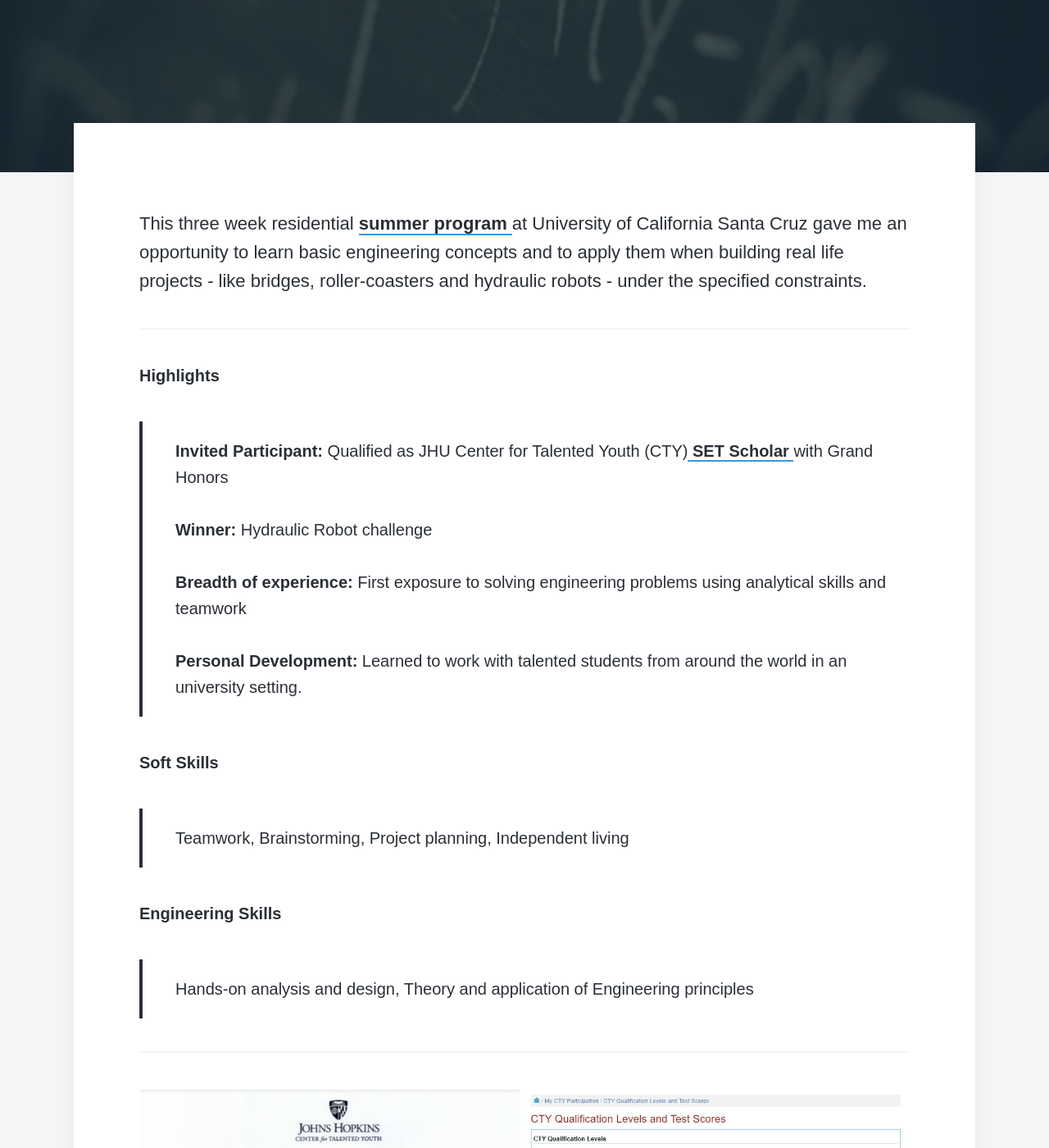
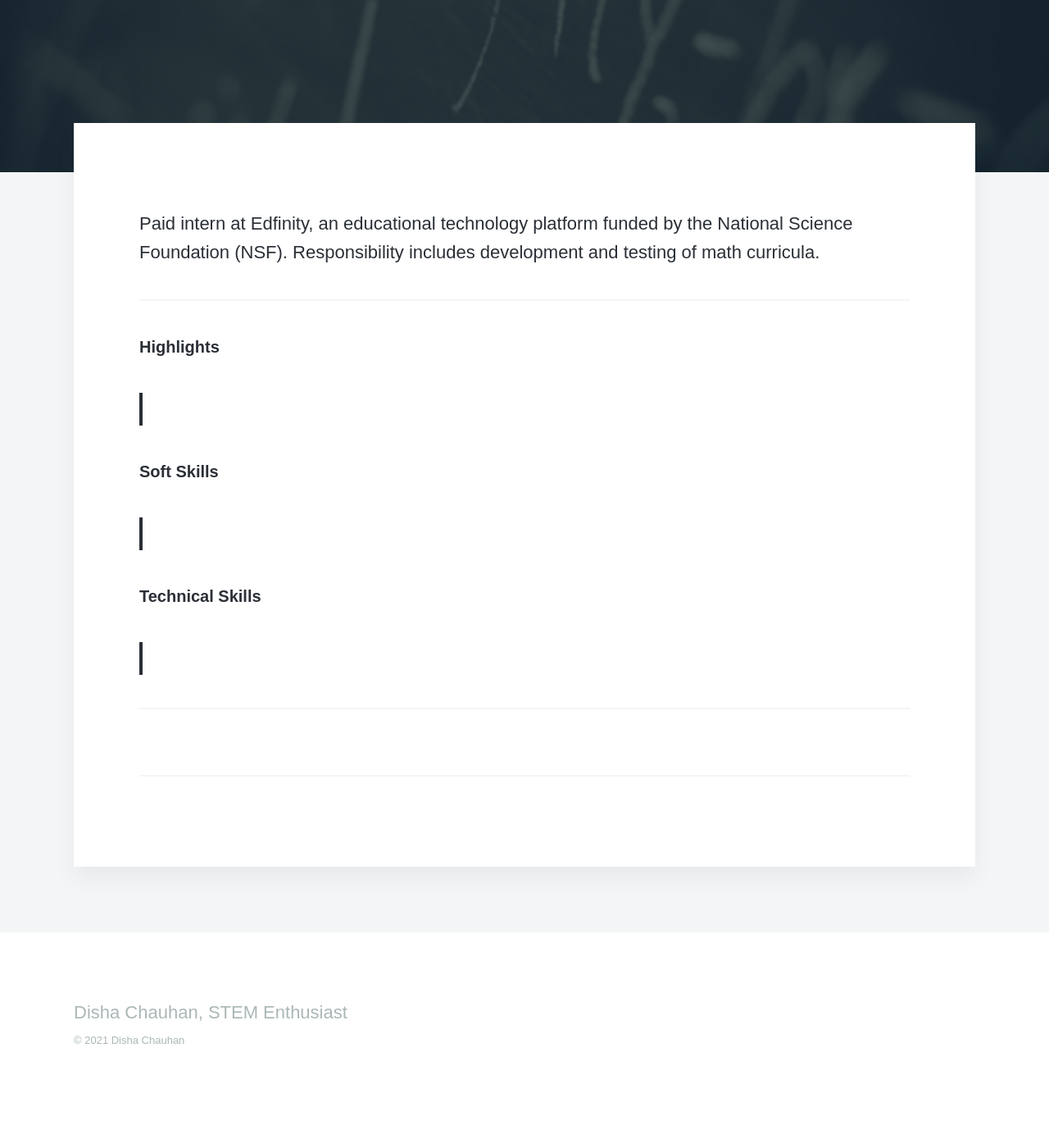
Before and after one commit to disha-22/disha-22.github.io, a Jekyll site: the page built from _projects/edfinity.md, in a window 1280 px wide and 1400 px high, scrolled down 356 px. Shown: the whole window at 82% size. Built offline with Jekyll 4.4.1, drawn with Linux system fonts in a browser that asks for light colours; nearby versions of some CDN libraries; some web fonts are replaced; after the commit the page ends 1711 px from its top, so only the background shows below that.

Commit message:
Update edfinity.md

```diff
--- a/_projects/edfinity.md
+++ b/_projects/edfinity.md
@@ -7,24 +7,23 @@ featured_image: '/images/shutterstock_317431127.jpg'
 ---
 
 <br>
-This three week residential <a href="https://cty.jhu.edu/summer/docs/syllabi/egrd_1.pdf/"> summer program </a> at University of California Santa Cruz gave me an opportunity to learn basic engineering concepts and to apply them when building real life projects - like bridges, roller-coasters and hydraulic robots - under the specified constraints.
+Paid intern at Edfinity, an educational technology platform funded by the National Science Foundation (NSF). Responsibility includes development and testing of math curricula.
 <hr>
 
 <h6> Highlights </h6>
-> <b> Invited Participant: </b>Qualified as JHU Center for Talented Youth (CTY)<a href="https://cty.jhu.edu/set/"> SET Scholar  </a> with Grand Honors <br><br> <b> Winner: </b> Hydraulic Robot challenge <br><br> <b>Breadth of experience:</b> First exposure to solving engineering problems using analytical skills and teamwork <br><br> <b>Personal Development:</b> Learned to work with talented students from around the world in an university setting.
+>
 
 <h6> Soft Skills </h6>
-> Teamwork, Brainstorming, Project planning, Independent living
+>
 
-<h6> Engineering Skills </h6>
-> Hands-on analysis and design, Theory and application of Engineering principles
+<h6> Technical Skills </h6>
+>
 
 ---
 
 
-<div class="gallery" data-columns="2">
-	<img src="/images/cty.JPG">
-	<img src="/images/cty-qual.JPG">
+<div class="gallery" data-columns="1">
+
 </div>
 
 
```
